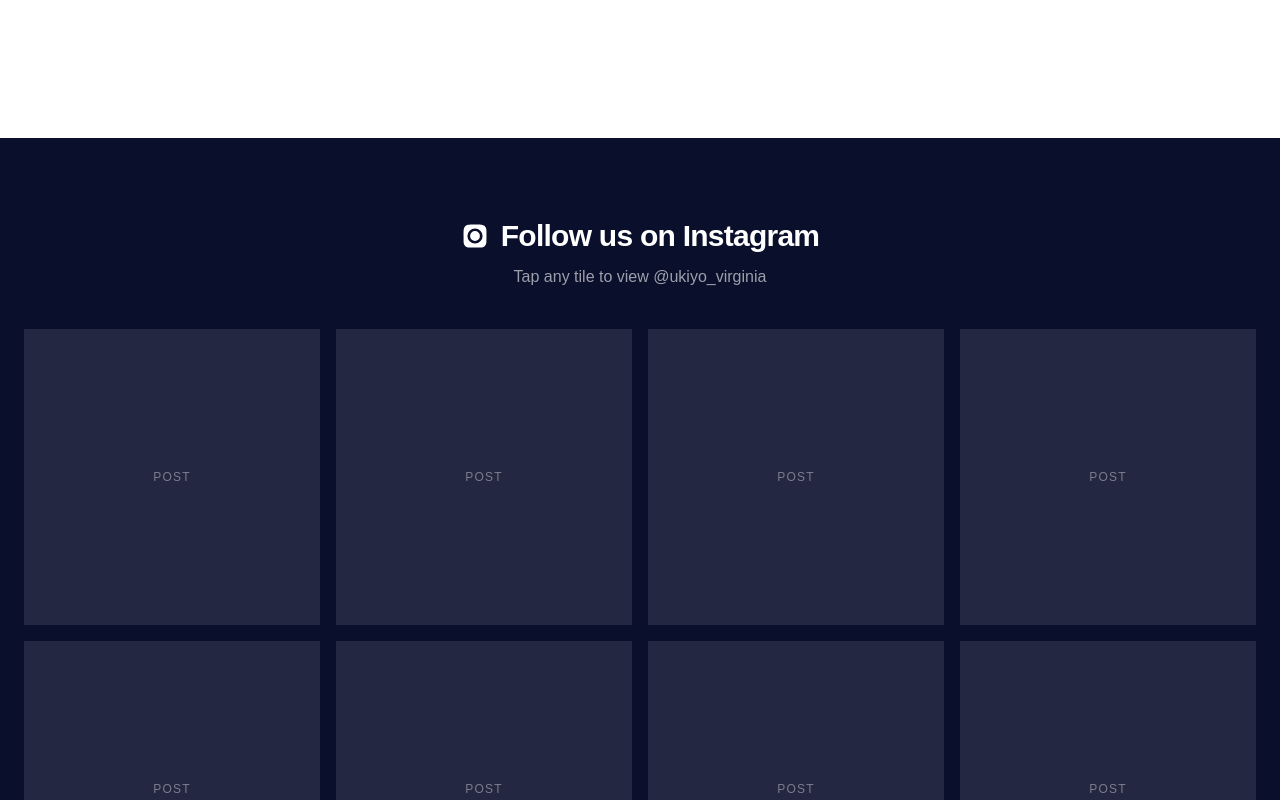
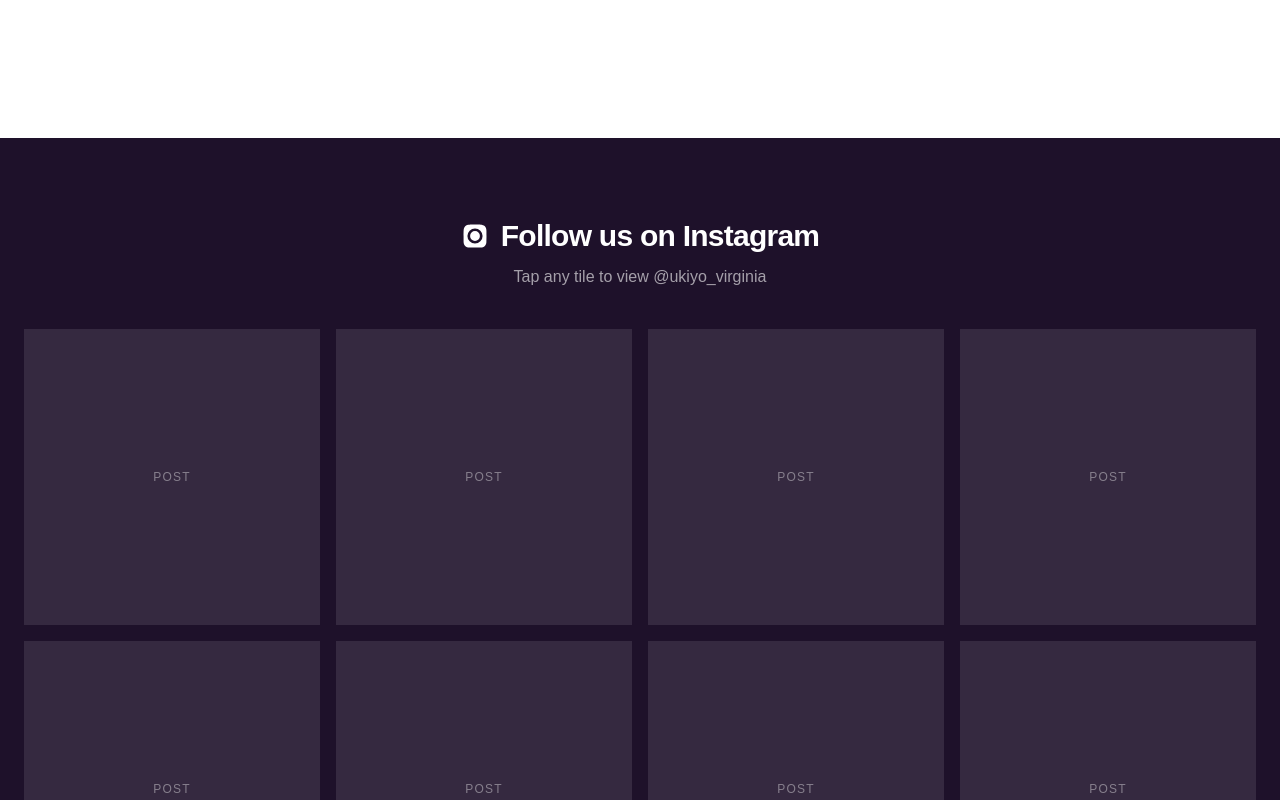
Before and after one commit to demetriusvharvey/Ukiyo-Website, a Next.js app: page / in a window 1280 px wide. Shown: the part 1120-1920 px from the top of the page. Built offline with nearby package versions, Linux system fonts and the light colour scheme; a web font is replaced by a local one.

Commit message:
Made instagram background purple

```diff
--- a/src/app/page.tsx
+++ b/src/app/page.tsx
@@ -137,8 +137,14 @@ export default function Home() {
       {/* ================= INSTAGRAM BAND (back) ================= */}
       <section
         id="instagram"
-        className="px-6 py-20 font-[var(--font-inter)] bg-[#0A0F2C]"
+        className="px-6 py-20 font-[var(--font-inter)] bg-[#12051F]/95"
       >
+
+
+
+
+
+
         <div className="mx-auto max-w-7xl text-center">
           <a
             href={INSTAGRAM_URL}
@@ -216,9 +222,8 @@ export default function Home() {
                     >
                       <span className="tracking-wide">{item.q}</span>
                       <span
-                        className={`ml-auto flex h-8 w-8 items-center justify-center text-xl text-white/70 transition ${
-                          isOpen ? "rotate-45" : ""
-                        }`}
+                        className={`ml-auto flex h-8 w-8 items-center justify-center text-xl text-white/70 transition ${isOpen ? "rotate-45" : ""
+                          }`}
                         aria-hidden="true"
                       >
                         +
```
